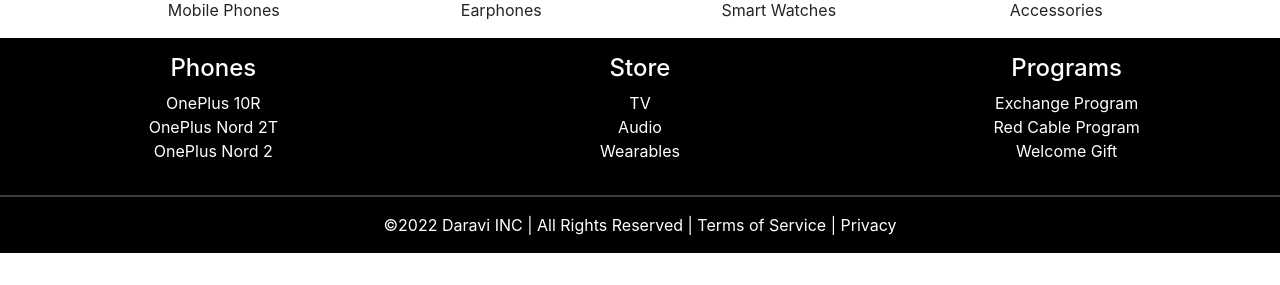
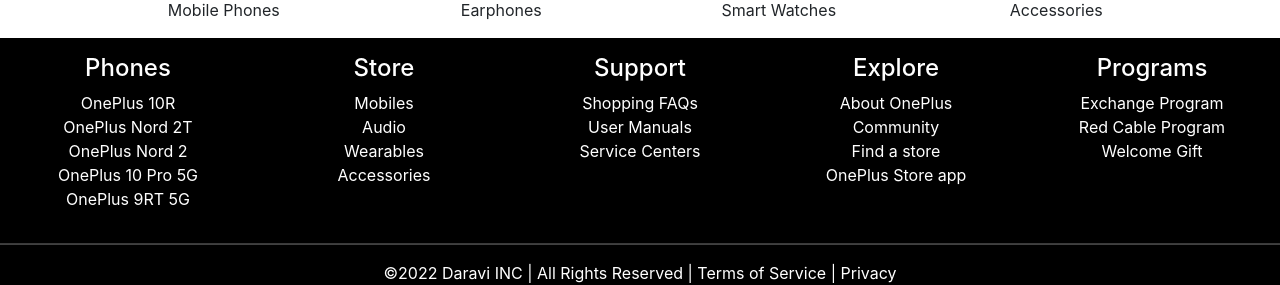
Before and after one commit to KartikAnand2804/ecommerce-app, a React (Create React App) app: page / in a window 1280 px wide. Shown: the part 1270-1555 px from the top of the page. Before the commit the page ends 1523 px from the top, so only its background shows below. Built offline with nearby package versions, Linux system fonts and the light colour scheme.

Commit message:
changes to footer

```diff
--- a/src/footer.js
+++ b/src/footer.js
@@ -2,9 +2,9 @@
 
 const Footer = () => {
   return (
-    <div className="main-footer" class="bg-black text-white pt-3 relative mb-0 w-100">
+    <div className="main-footer" class="bg-black text-white pt-3 relative mb-0 ">
          <div className="container" class=" flex items-justify flex-col min-w-full" >
-            <div className="row" class="grid grid-cols-3 grid-rows-1 ">
+            <div className="row" class="grid grid-cols-5 grid-rows-1 ">
 
                 {/*column1*/}
                 <div className="col" class="text-center ">
@@ -13,6 +13,8 @@
                         <li>OnePlus 10R</li>
                         <li>OnePlus Nord 2T</li>
                         <li>OnePlus Nord 2</li>
+                        <li>OnePlus 10 Pro 5G</li>
+                        <li>OnePlus 9RT 5G</li>
                     </ul>
                 </div>
 
@@ -20,13 +22,34 @@
                 <div className="col" class="text-center">
                     <h4>Store</h4>
                     <ul className="list-unstyled" >
-                        <li>TV</li>
+                        <li>Mobiles</li>
                         <li>Audio</li>
                         <li>Wearables</li>
+                        <li>Accessories</li>
+                    </ul>
+                </div>
+                {/* column3 */}
+                <div className="col" class="text-center">
+                    <h4>Support</h4>
+                    <ul className="list-unstyled" >
+                        <li>Shopping FAQs</li>
+                        <li>User Manuals</li>
+                        <li>Service Centers </li>
                     </ul>
                 </div>
 
-                {/* column3 */}
+                {/* column4 */}
+                <div className="col" class="text-center">
+                    <h4>Explore</h4>
+                    <ul className="list-unstyled" >
+                        <li>About OnePlus</li>
+                        <li>Community</li>
+                        <li>Find a store</li>
+                        <li>OnePlus Store app</li>
+                    </ul>
+                </div>
+
+                {/* column5 */}
                 <div className="col" class="text-center">
                     <h4>Programs</h4>
                     <ul className="list-unstyled">
```
